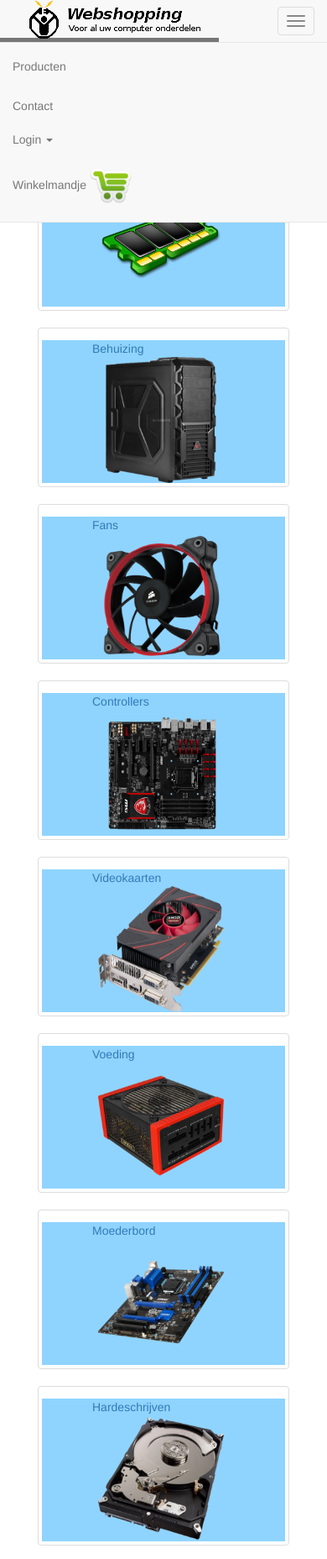
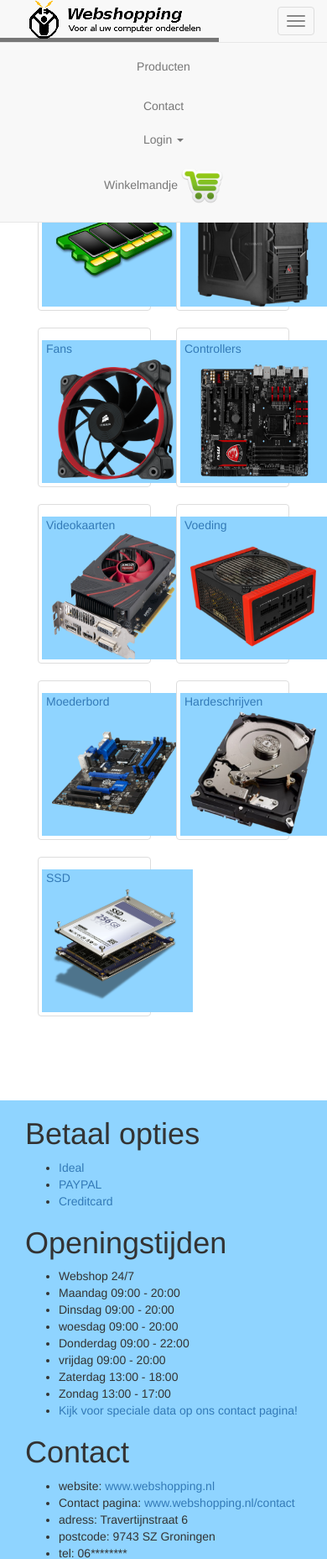
Before and after one commit to AngelsDustz/webshopping, a PHP site: page /producten/index.php in a window 390 px wide, after a click on "Toggle navigation". Shown: the top 1856 px of the page at 84% size. Run offline with PHP 8.4, Linux system fonts and the light colour scheme; some libraries are stand-ins or nearby versions.

Commit message:
new product geheugen/ responsive css

```diff
--- a/css/main.css
+++ b/css/main.css
@@ -22,6 +22,10 @@
     	width: 200px;
     	height: 50px;
    	}
+   	div.col-md-12:nth-child(1) > div:nth-child(2) > iframe:nth-child(4){
+	height: 300px!important;
+	width: 350px!important;
+	}
 }
 
 nav .navbar-right img {
--- a/producten/index.php
+++ b/producten/index.php
@@ -24,7 +24,7 @@
 	            </div>
 
 	            <div class="col-md-9">
-                	<div class="col-md-4">
+                	<div class="col-xs-6 col-sm-4 col-lg-4 col-md-6">
                         <a href=<?php echo 'http://'.$_SERVER['SERVER_NAME'].'/webshopping/producten/geheugen.php' ?> class="thumbnail">
                         <div class="flip-container" ontouchstart="this.classList.toggle('hover');" >
                             <div class="flipper index">
@@ -40,7 +40,7 @@
                     	</div>
                     	</a>
                 	</div>
-                	<div class="col-md-4">
+                	<div class="col-xs-6 col-sm-4 col-lg-4 col-md-6">
                         <a href=<?php echo 'http://'.$_SERVER['SERVER_NAME'].'/webshopping/producten/behuizing.php' ?> class="thumbnail">
                         <div class="flip-container" ontouchstart="this.classList.toggle('hover');" >
                             <div class="flipper index">
@@ -55,7 +55,7 @@
                     	</div>
                     	</a>
                 	</div>
-                	<div class="col-md-4">
+                	<div class="col-xs-6 col-sm-4 col-lg-4 col-md-6">
                         <a href=<?php echo 'http://'.$_SERVER['SERVER_NAME'].'/webshopping/producten/fans.php' ?> class="thumbnail">
                         <div class="flip-container" ontouchstart="this.classList.toggle('hover');" >
                             <div class="flipper index">
@@ -70,8 +70,7 @@
                     	</div>
                     	</a>
                 	</div>
-
-                    <div class="col-md-4">
+                    <div class="col-xs-6 col-sm-4 col-lg-4 col-md-6">
                         <a href=<?php echo 'http://'.$_SERVER['SERVER_NAME'].'/webshopping/producten/controllers.php' ?> class="thumbnail">
                             <div class="flip-container" ontouchstart="this.classList.toggle('hover');" >
                                 <div class="flipper index">
@@ -86,7 +85,7 @@
                             </div>
                         </a>
                     </div>
-                    <div class="col-md-4">
+                    <div class="col-xs-6 col-sm-4 col-lg-4 col-md-6">
                         <a href=<?php echo 'http://'.$_SERVER['SERVER_NAME'].'/webshopping/producten/videokaarten.php' ?> class="thumbnail">
                             <div class="flip-container" ontouchstart="this.classList.toggle('hover');" >
                                 <div class="flipper index">
@@ -101,7 +100,7 @@
                             </div>
                         </a>
                     </div>
-                    <div class="col-md-4">
+                    <div class="col-xs-6 col-sm-4 col-lg-4 col-md-6">
                         <a href=<?php echo 'http://'.$_SERVER['SERVER_NAME'].'/webshopping/producten/voeding.php' ?> class="thumbnail">
                             <div class="flip-container" ontouchstart="this.classList.toggle('hover');" >
                                 <div class="flipper index">
@@ -116,7 +115,7 @@
                             </div>
                         </a>
                     </div>
-                    <div class="col-md-4">
+                    <div class="col-xs-6 col-sm-4 col-lg-4 col-md-6">
                         <a href=<?php echo 'http://'.$_SERVER['SERVER_NAME'].'/webshopping/producten/moederbord.php' ?> class="thumbnail">
                             <div class="flip-container" ontouchstart="this.classList.toggle('hover');" >
                                 <div class="flipper index">
@@ -131,7 +130,7 @@
                             </div>
                         </a>
                     </div>
-                    <div class="col-md-4">
+                    <div class="col-xs-6 col-sm-4 col-lg-4 col-md-6">
                         <a href=<?php echo 'http://'.$_SERVER['SERVER_NAME'].'/webshopping/producten/hardeschrijf.php' ?> class="thumbnail">
                             <div class="flip-container" ontouchstart="this.classList.toggle('hover');" >
                                 <div class="flipper index">
@@ -146,7 +145,7 @@
                             </div>
                         </a>
                     </div>
-                    <div class="col-md-4">
+                    <div class="col-xs-6 col-sm-4 col-lg-4 col-md-6">
                         <a href=<?php echo 'http://'.$_SERVER['SERVER_NAME'].'/webshopping/producten/ssd.php' ?> class="thumbnail">
                             <div class="flip-container" ontouchstart="this.classList.toggle('hover');" >
                                 <div class="flipper index">
--- a/resources/header.php
+++ b/resources/header.php
@@ -40,15 +40,15 @@
     <div id="navbar" class="navbar-collapse collapse">
         <ul class="nav navbar-nav">
         <!-- Nav left -->
-        <li><a href=<?php echo 'http://'.$_SERVER['SERVER_NAME'].'/webshopping/catogorie.php'?> >Producten</a></li>
+        <li><a style="text-align: center!important;"href=<?php echo 'http://'.$_SERVER['SERVER_NAME'].'/webshopping/producten/index.php'?> >Producten</a></li>
         </ul>
 
         <ul class="nav navbar-nav navbar-right">
-            <li><a href=<?php echo 'http://'.$_SERVER['SERVER_NAME'].'/webshopping/contact.php'?> class="<?php echo $contact; ?>">Contact</a></li>
+            <li><a  style="text-align: center!important;"href=<?php echo 'http://'.$_SERVER['SERVER_NAME'].'/webshopping/contact.php'?> class="<?php echo $contact; ?>">Contact</a></li>
 
          <?php if (empty($_SESSION['user_id'])): ?>
             <li class="dropdown">
-            <a href="#" class="dropdown-toggle" data-toggle="dropdown" role="button" aria-expanded="false">Login <span class="caret"></span></a>
+            <a style="text-align: center!important;"href="#" class="dropdown-toggle" data-toggle="dropdown" role="button" aria-expanded="false">Login <span class="caret"></span></a>
                     <ul class="dropdown-menu" role="menu">
                         <form class="form-horizontal" method="POST" action="login_redir.php">
                             <div class="form-group">
@@ -83,18 +83,18 @@
         <?php endif ?>
         <?php if (!empty($_SESSION['user_id'])): ?>
             <li>
-                <a href=<?php echo '"'.'http://'.$_SERVER['SERVER_NAME'].'/webshopping/logout_redir.php"' ?>>Log uit!</a>
+                <a style="text-align: center!important;"href=<?php echo '"'.'http://'.$_SERVER['SERVER_NAME'].'/webshopping/logout_redir.php"' ?>>Log uit!</a>
             </li>
         <?php endif ?>
 
             <li class="dropdown hidden-xs">
-            <a href=<?php echo 'http://'.$_SERVER['SERVER_NAME'].'/webshopping/winkel.php'?> id="animated-example" class="animated bounceInLeft">Winkelmandje <img src=<?php echo 'http://'.$_SERVER['SERVER_NAME'].'/webshopping/img/winkelwagen.png'?>></a>
+            <a style="text-align: center!important;"href=<?php echo 'http://'.$_SERVER['SERVER_NAME'].'/webshopping/winkel.php'?> id="animated-example" class="animated bounceInLeft">Winkelmandje <img src=<?php echo 'http://'.$_SERVER['SERVER_NAME'].'/webshopping/img/winkelwagen.png'?>></a>
                 <ul class="dropdownWinkel dropdown-menu" role="menu">
                     <p>Lorem ipsum dolor sit amet, consectetur adipisicing elit. Sapiente, voluptate nihil molestias est nulla vero. Molestiae esse aliquid, modi repudiandae voluptas excepturi debitis hic mollitia earum laudantium odit suscipit, cumque.</p>
                 </ul>
             </li>
             <li class="visible-xs">
-               <a href=<?php echo 'http://'.$_SERVER['SERVER_NAME'].'/webshopping/winkel.php'?> id="animated-example" class="animated bounceInLeft">Winkelmandje <img src=<?php echo 'http://'.$_SERVER['SERVER_NAME'].'/webshopping/img/winkelwagen.png'?>></a>
+               <a style="text-align: center!important;"href=<?php echo 'http://'.$_SERVER['SERVER_NAME'].'/webshopping/winkel.php'?> id="animated-example" class="animated bounceInLeft">Winkelmandje <img src=<?php echo 'http://'.$_SERVER['SERVER_NAME'].'/webshopping/img/winkelwagen.png'?>></a>
             </li>
         </ul>
     </div><!--/.nav-collapse -->
```
Also changed, not shown: producten/geheugen.php (+4 -4 lines), producten/geheugen/product1.php (added, +55 -0 lines), css/phone/main.css (line endings or trailing spaces), img/geheugen/product1.png (added).
